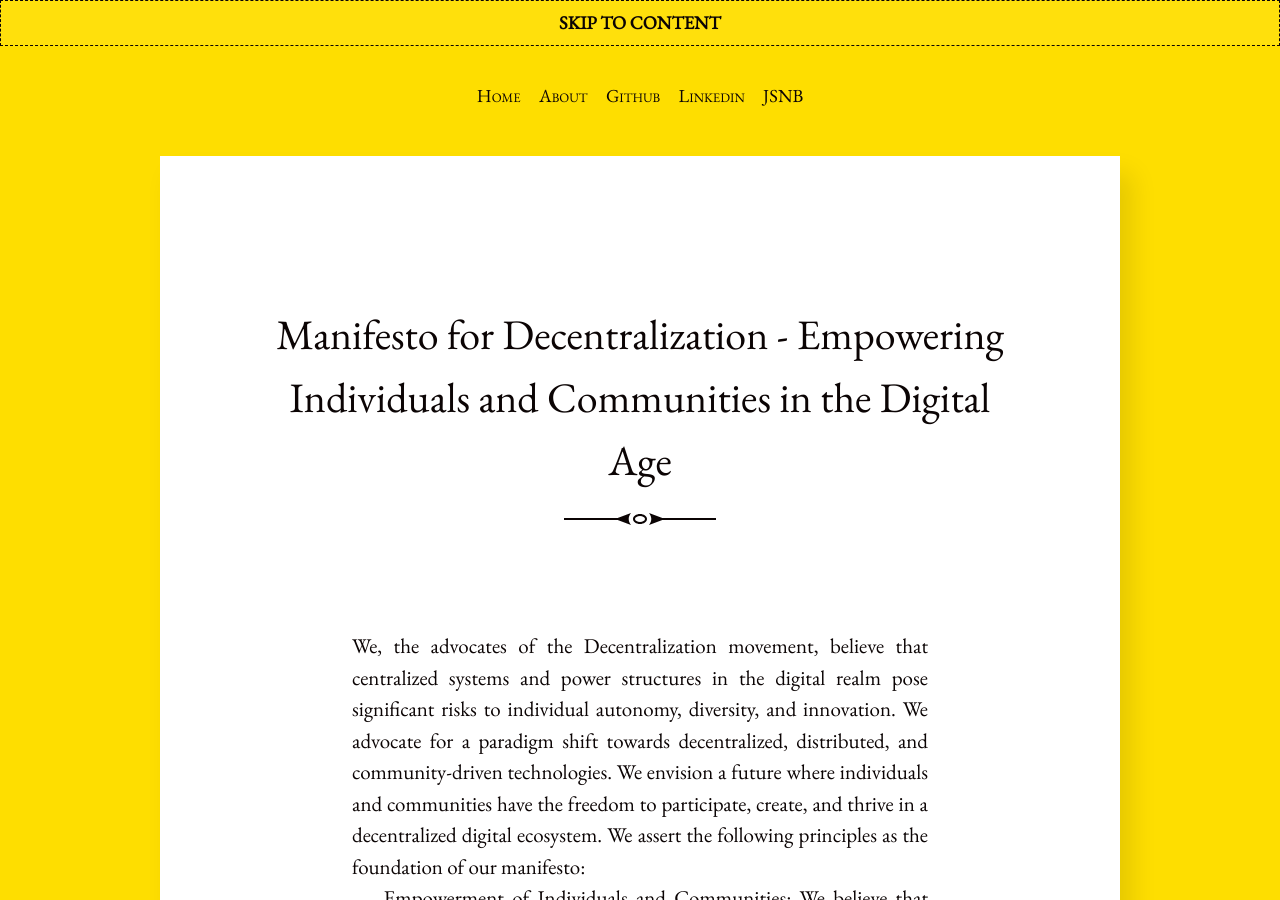
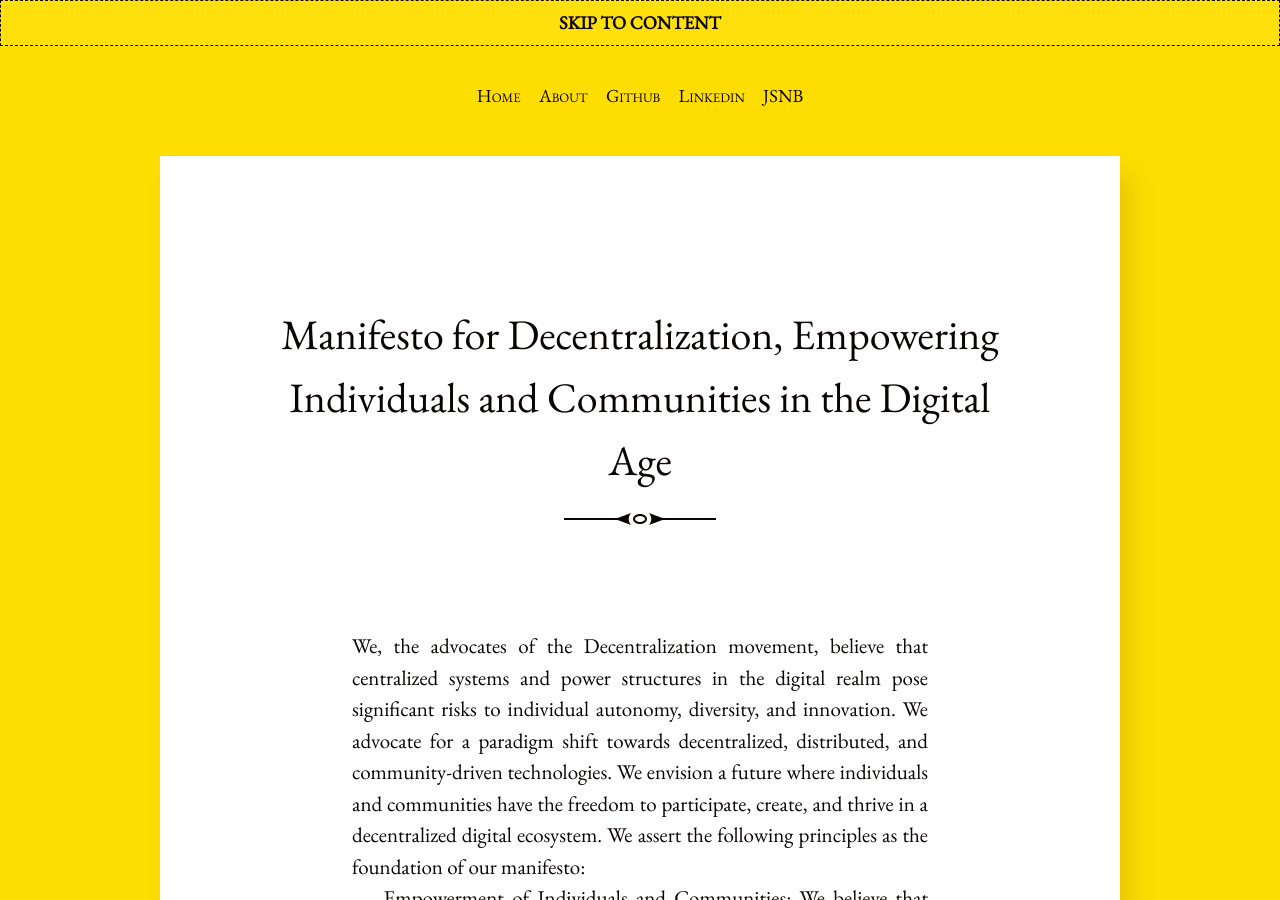
Before and after one commit to gopi-suvanam/gopi-suvanam.github.io, a Jekyll site: the page built from _posts/2023-04-27-Decentralization-Manifesto.md, in a window 1280 px wide and 900 px high. Built offline with Jekyll 4.4.1, drawn with Linux system fonts in a browser that asks for light colours.

```diff
--- a/_posts/2023-04-27-Decentralization-Manifesto.md
+++ b/_posts/2023-04-27-Decentralization-Manifesto.md
@@ -1,5 +1,5 @@
 ---
-title: Manifesto for Decentralization - Empowering Individuals and Communities in the Digital Age
+title: Manifesto for Decentralization, Empowering Individuals and Communities in the Digital Age
 layout: post
 description: We, the advocates of the Decentralization movement, believe that centralized systems and power structures in the digital realm pose significant risks to individual autonomy, diversity, and innovation. We advocate for a paradigm shift towards decentralized, distributed, and community-driven technologies.
 ---
```
